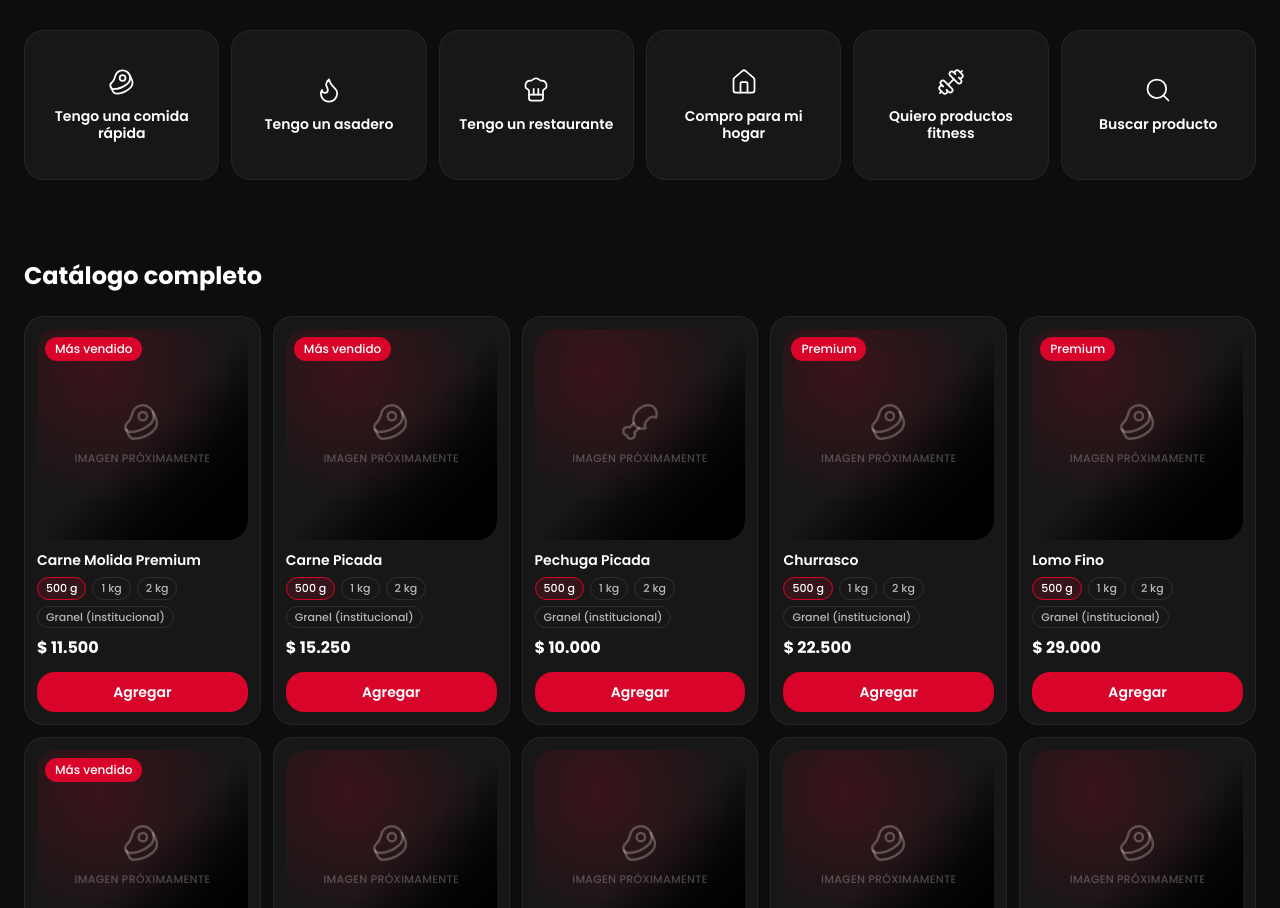
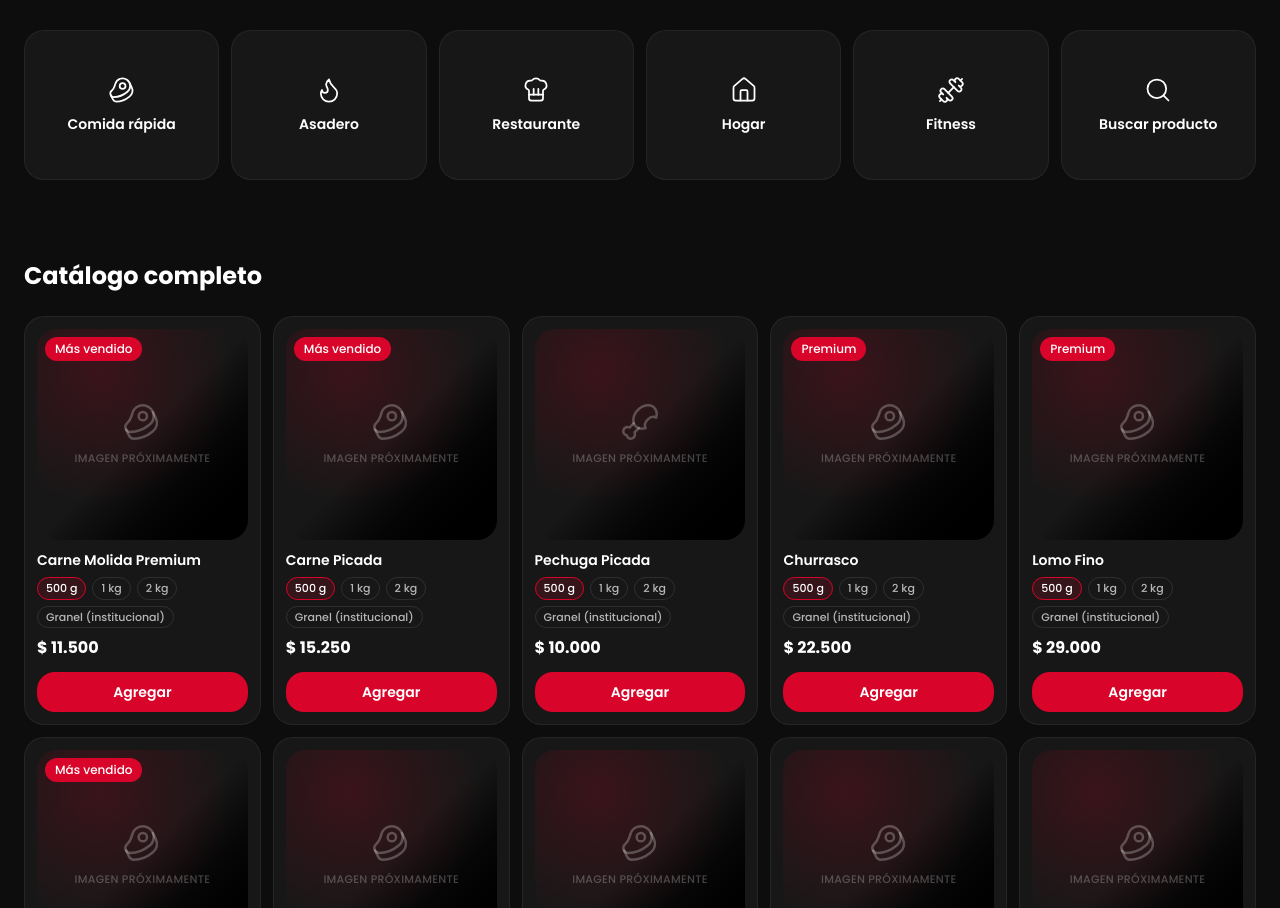
Before and after one commit to Sowi22/VANTRO, a Next.js app: page / in a window 1280 px wide. Shown: the part 874-1782 px from the top of the page. Built offline with nearby package versions, Linux system fonts and the light colour scheme.

Commit message:
Simplifica los nombres de las categorias de negocio

```diff
--- a/src/data/businesses.ts
+++ b/src/data/businesses.ts
@@ -4,32 +4,32 @@ import type { BusinessType, ProteinCategoryOption } from "@/types/business.types
 export const businessTypes: BusinessType[] = [
   {
     id: "comida-rapida",
-    label: "Tengo una comida rápida",
+    label: "Comida rápida",
     icon: "Beef",
     description:
       "Ideal para negocios que preparan perros calientes, salchipapas, arepas, chuzos y otras comidas rápidas.",
   },
   {
     id: "asadero",
-    label: "Tengo un asadero",
+    label: "Asadero",
     icon: "Flame",
     description: "Productos ideales para parrillas, asados y restaurantes especializados en carnes.",
   },
   {
     id: "restaurante",
-    label: "Tengo un restaurante",
+    label: "Restaurante",
     icon: "ChefHat",
     description: "Productos para restaurantes, almuerzos ejecutivos, hoteles y cocinas de producción.",
   },
   {
     id: "hogar",
-    label: "Compro para mi hogar",
+    label: "Hogar",
     icon: "Home",
     description: "Compra la misma calidad que utilizan muchos negocios gastronómicos y recíbela en tu hogar.",
   },
   {
     id: "fitness",
-    label: "Quiero productos fitness",
+    label: "Fitness",
     icon: "Dumbbell",
     description: "Proteínas seleccionadas para una alimentación rica en proteína y baja en grasa.",
   },
```
